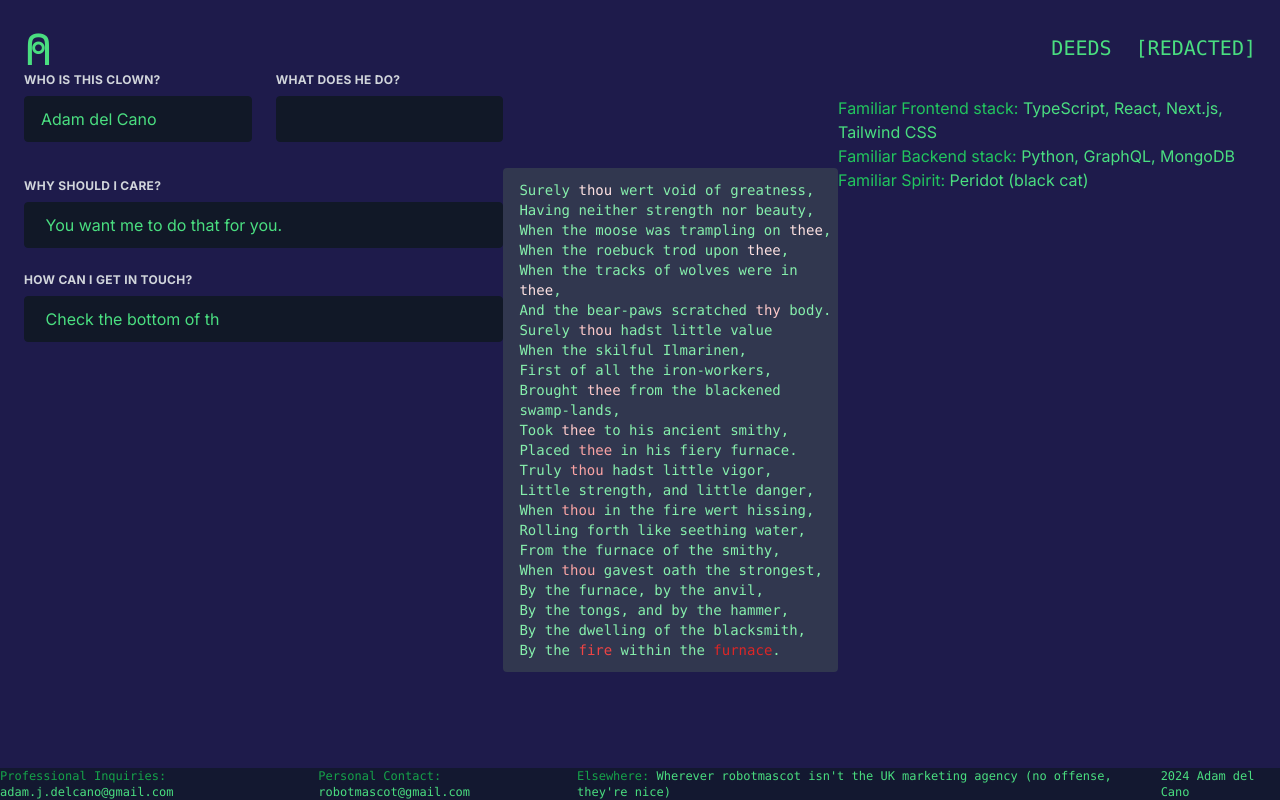
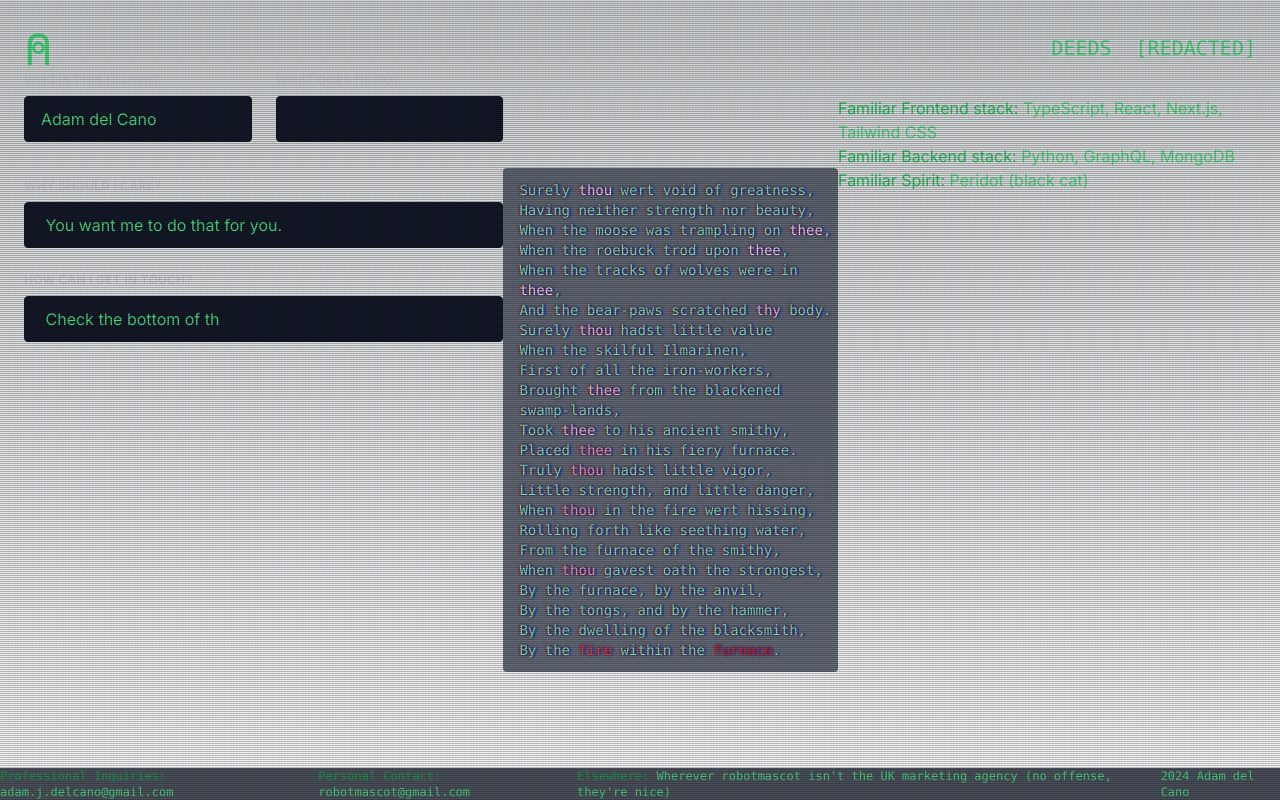
Before and after one commit to adamdelcano/adamdelcano.github.io, a Next.js app: page / in a window 1280 px wide. Built offline with nearby package versions, Linux system fonts and the light colour scheme.

Commit message:
testing crt on sub-element

```diff
--- a/src/app/page.tsx
+++ b/src/app/page.tsx
@@ -46,7 +46,7 @@ export default function Home() {
     };
   }, []);
   return (
-    <main className="flex min-h-screen flex-col items-center justify-start p-6 px-18 bg-indigo-950 bg-cover">
+    <main className="flex min-h-screen flex-col items-center justify-start p-6 px-18 bg-sly-950 bg-cover">
       <header className="flex flex-row justify-between w-full text-green-400 font-mono p-18">
         <p className="flex flex-row text-5xl has-tooltip">
           ⍝
@@ -135,7 +135,7 @@ export default function Home() {
           </div>
         </form>
         <div
-          className="flex self-center align-center items-center justify-center mx-auto"
+          className="flex self-center align-center items-center justify-center mx-auto crt"
         >
           <p className="text-green-300 font-mono rounded py-3 px-4 pr-1 mt-24 text-sm bg-gray-700/75">
             Surely <span className="text-red-100">thou</span> wert void of
```
